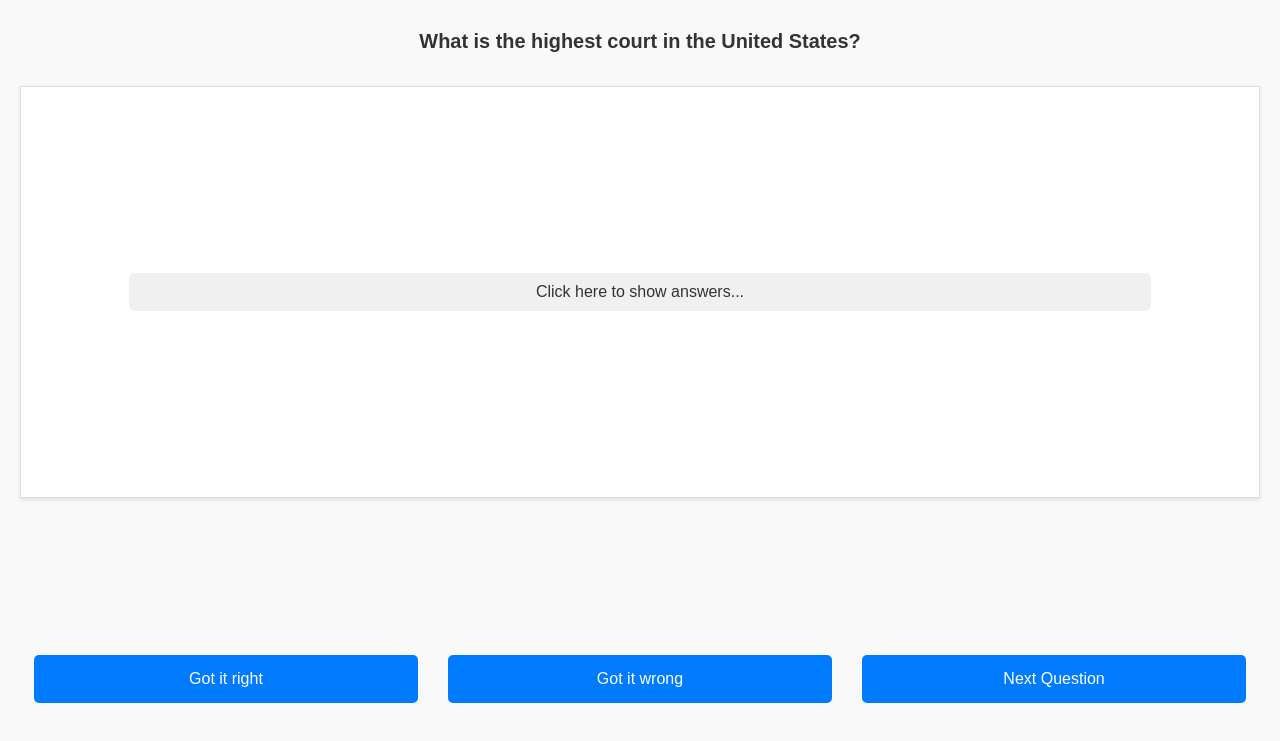
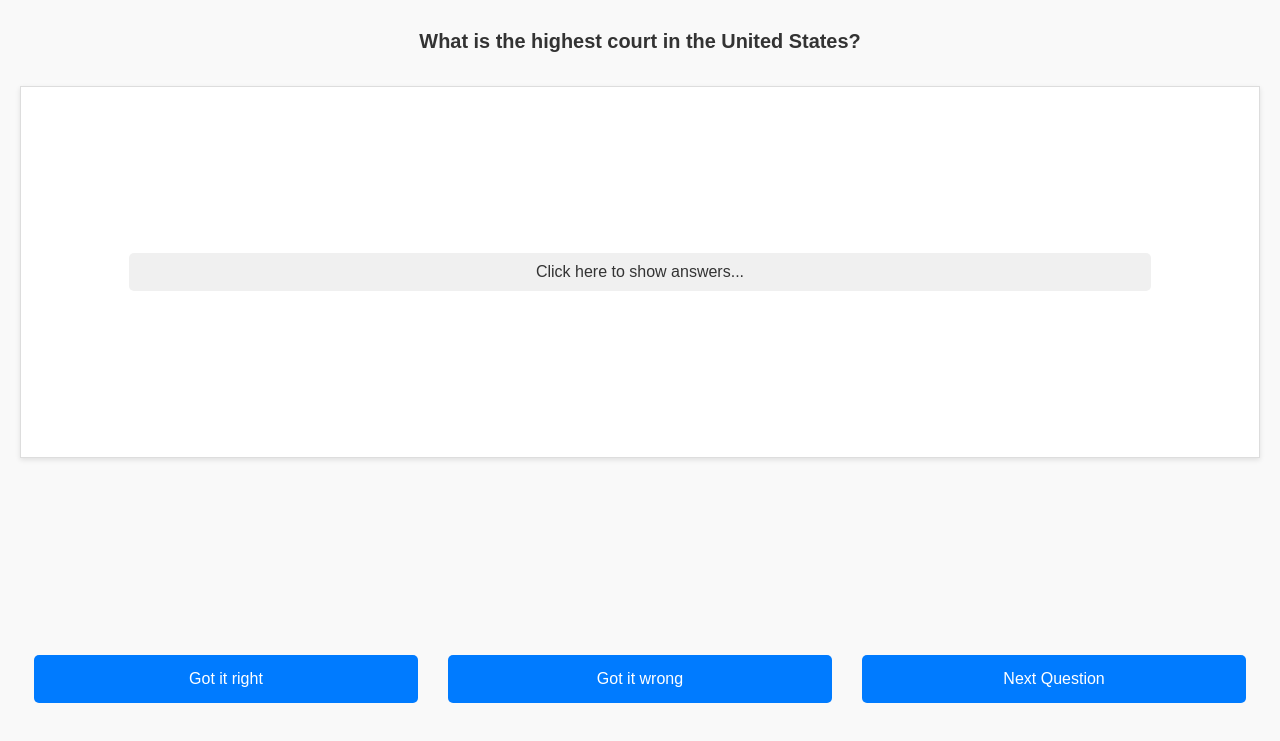
Before and after one commit to chughtaimh/uscis-test, a plain HTML site: page index.html in a window 1280 px wide. Shown: the part 95-836 px from the top of the page. Drawn offline with Linux system fonts and the light colour scheme.

Commit message:
Update index.html
made the options height smaller too, for the same reason

```diff
--- a/index.html
+++ b/index.html
@@ -31,7 +31,7 @@
             cursor: pointer;
             padding: 5px;
             border: 1px solid #ddd; /* Subtle borders */
-            height: 50vh; /* 50% of the viewport height */
+            height: 45vh; /* 45% of the viewport height */
             overflow-y: auto; /* Add a vertical scrollbar if needed */
             display: flex;
             flex-direction: column;
```
